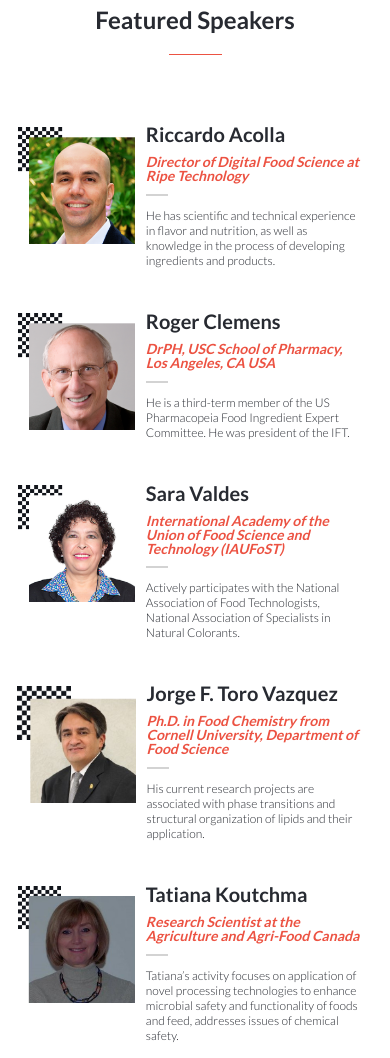
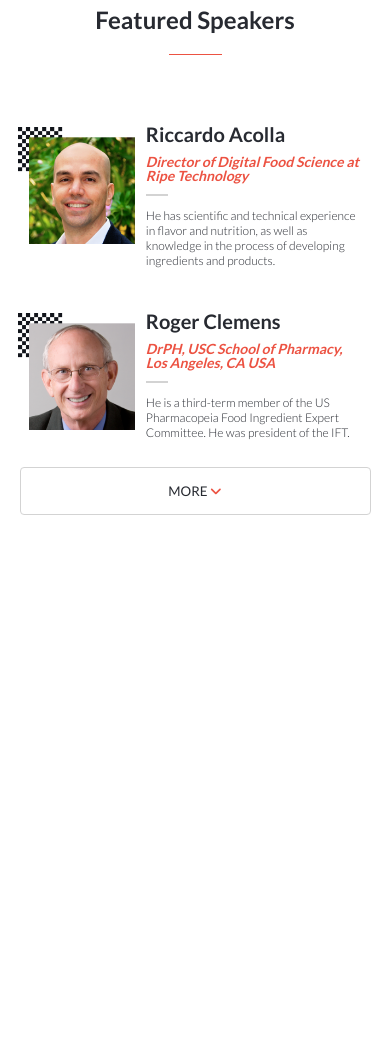
Before and after one commit to CindyDorantes/Capstone-project-Conference-page, a website: page index.html in a window 390 px wide. Shown: the part 1359-2417 px from the top of the page. After the commit the page ends 1905 px from the top, so only its background shows below. Drawn offline with Linux system fonts and the light colour scheme.

Commit message:
fix speakers display for mobile  version

```diff
--- a/index.html
+++ b/index.html
@@ -123,6 +123,7 @@
     <div class="speaker-wrap">
       <!-- speakers informated created with JS -->
     </div>
+    <button type="button" class="more-btn active-mobile">MORE <i class="fa-solid fa-angle-down"></i></button>
   </section>
 
   <footer class="foot-main">
--- a/main.js
+++ b/main.js
@@ -67,10 +67,14 @@ const speakersInfo = [
 
 // CREATE SPEAKERS CARDS //
 
+let speakerItem;
+
 for (let i = 0; i < speakersInfo.length; i += 1) {
-  const speakerItem = document.createElement('div');
+  speakerItem = document.createElement('div');
   speakerItem.classList.add('speaker-item');
   sectionSpeakers.appendChild(speakerItem);
+
+  if (i >= 2) speakerItem.classList.add('hidden', 'extra');
 
   const speakerImgWrap = document.createElement('div');
   speakerImgWrap.classList.add('speaker-img');
--- a/style.css
+++ b/style.css
@@ -248,6 +248,10 @@ header p {
   padding: 4%;
 }
 
+.hidden {
+  display: none;
+}
+
 .speaker-img {
   display: flex;
   justify-content: center;
@@ -281,6 +285,25 @@ header p {
   font-style: italic;
   margin: 0%;
   padding: 5% 0%;
+}
+
+.more-btn {
+  border: 1px solid #d3d3d3;
+  background-color: #fff;
+  border-radius: 4px;
+  font-family: inherit;
+  width: 90%;
+  padding: 15px;
+  color: #272a31;
+  cursor: pointer;
+}
+
+.more-btn:hover {
+  box-shadow: rgba(0, 0, 0, 0.3) 0 2px 8px 0;
+}
+
+.fa-solid {
+  color: #ec5242;
 }
 
 .guide-grey {
@@ -578,6 +601,10 @@ footer .guide-bar {
     padding: 25px 10px;
   }
 
+  .hidden {
+    display: flex;
+  }
+
   .speaker-img img {
     height: auto;
   }
```
